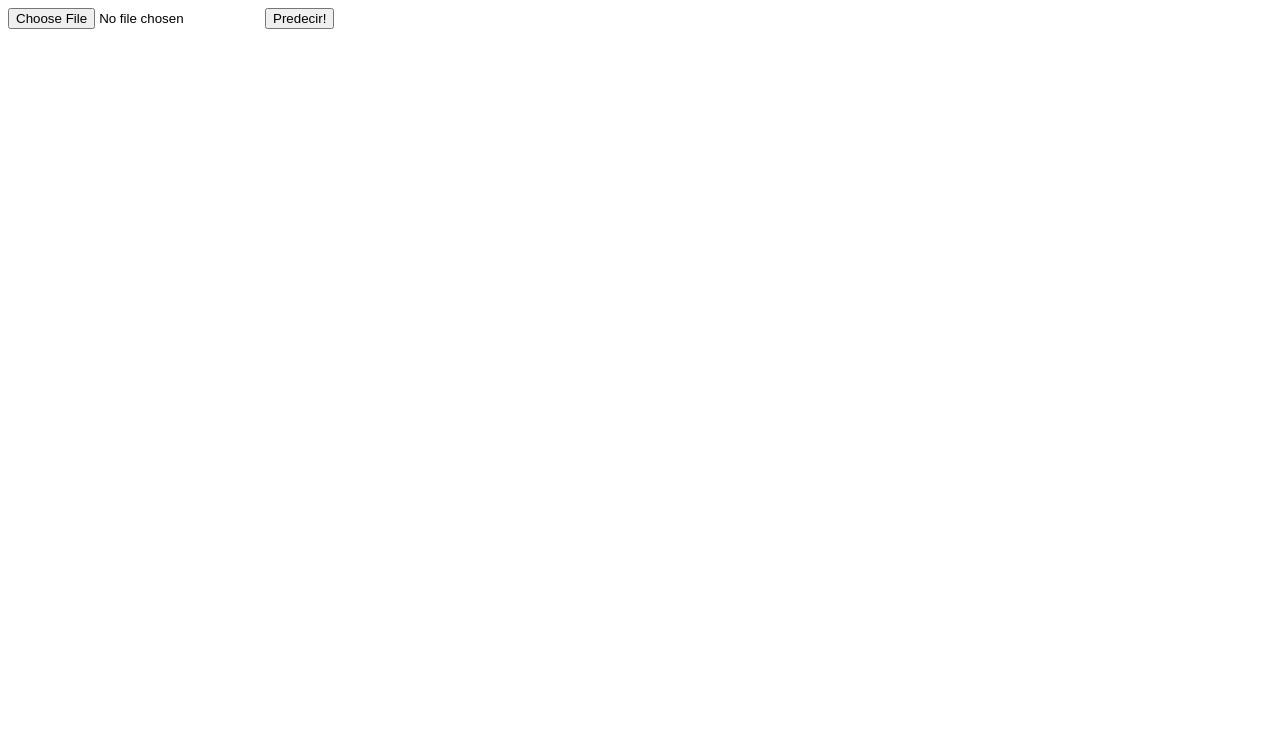
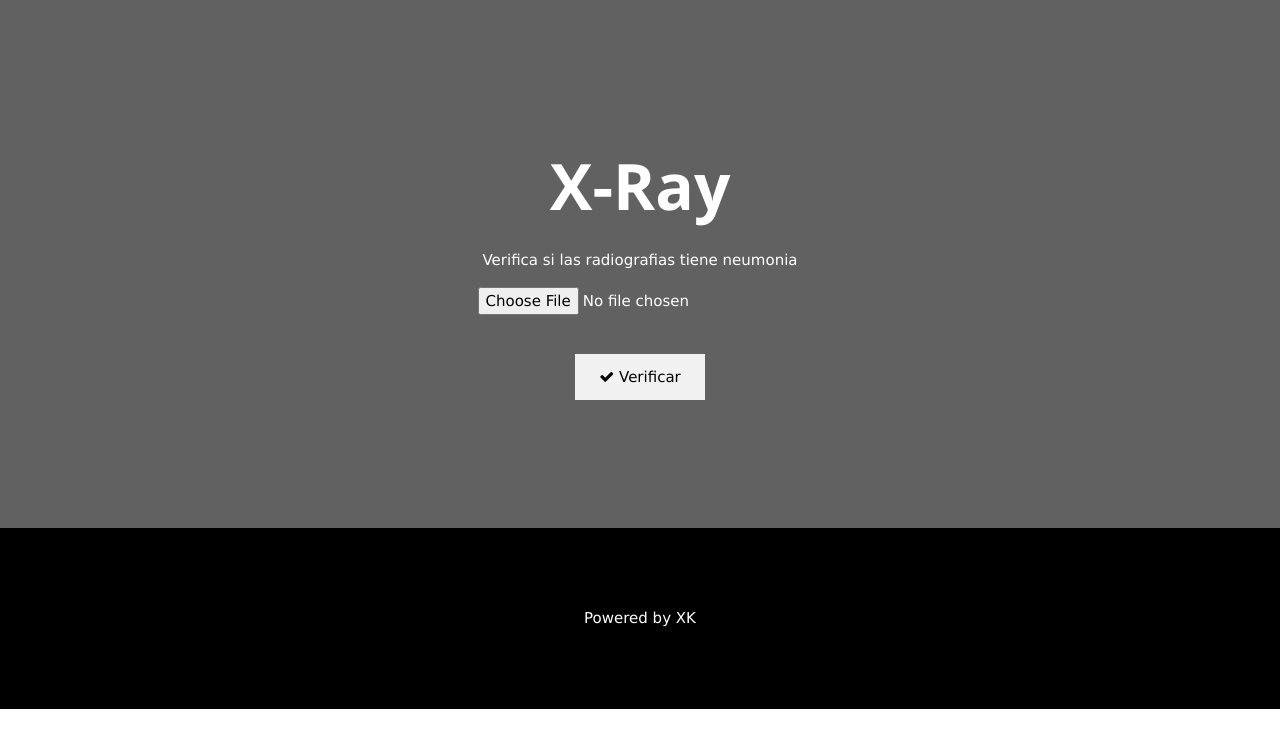
Before and after one commit to kcala461/X-ray, a Flask app: page /subirImagen in a window 1280 px wide. Shown: the top 748 px of the page. Run offline with Flask 2, Linux system fonts and the light colour scheme; parts of the project's set-up code (start-up, migrations or seed data) failed here and were passed over.

Commit message:
Update subir_imagen.html

```diff
--- a/templates/subir_imagen.html
+++ b/templates/subir_imagen.html
@@ -1,17 +1,48 @@
 <!DOCTYPE html>
 <html lang="en">
+
+
+<link rel="stylesheet" href="https://www.w3schools.com/w3css/4/w3.css">
+<link rel="stylesheet" href="https://fonts.googleapis.com/css?family=Montserrat">
+<link rel="stylesheet" href="https://cdnjs.cloudflare.com/ajax/libs/font-awesome/4.7.0/css/font-awesome.min.css">
+
 <head>
+
     <meta charset="UTF-8">
     <meta name="viewport" content="width=device-width, initial-scale=1.0">
     <meta http-equiv="X-UA-Compatible" content="ie=edge">
-    <title>Subir imagen</title>
+    <title>X-Ray</title>
 </head>
+
 <body>
 
-    <form method="post" action="{{ url_for('subir_imagen') }}" enctype="multipart/form-data">
-        <input type="file" name="ourfile">
-        <button>Predecir!</button>
-    </form>
+
+
+
+
+
+    <header class="w3-container w3-center w3-dark-grey" style="padding:128px 16px" id="home">
+        <h1 class="w3-jumbo"><b>X-Ray</b></h1>
+        <p>Verifica si las radiografias tiene neumonia</p>
+        <form method="post" action="{{ url_for('subir_imagen') }}" enctype="multipart/form-data">
+            <input class="w3-center" type="file" name="ourfile">
+            <br>
+            <br>
+            <button class="w3-button w3-light-grey w3-padding-large w3-margin-top">
+                <i class="fa fa-check"></i> Verificar
+            </button>
+        </form>
+    </header>
+
+
+
 
 </body>
+
+
+<footer class="w3-center w3-black w3-padding-64">
+
+    <p>Powered by XK</p>
+</footer>
+
 </html>
```
